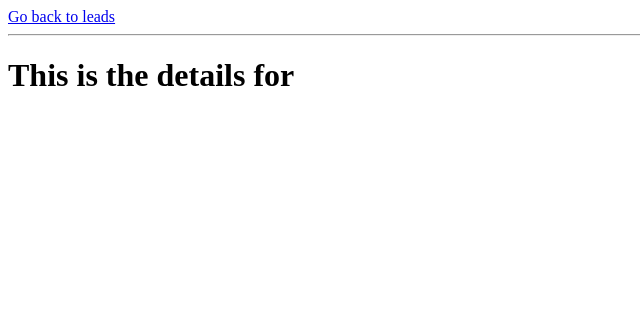
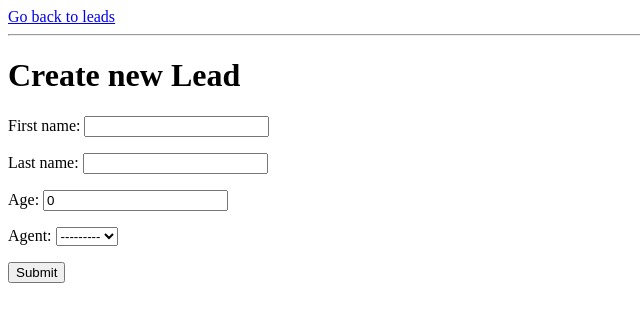
Before and after one commit to Nifdi01/Customer-Relationship-Management-Platform, a Django app: page /leads/create/ in a window 1280 px wide. Shown: the top 322 px of the page, without its empty margins (0-640 px from the left). Run offline with Django 3.2, Linux system fonts and the light colour scheme; data that the repository does not hold is empty.

Commit message:
Create form

```diff
--- /dev/null
+++ b/leads/forms.py
@@ -0,0 +1,18 @@
+from django import forms
+from .models import Lead
+
+class LeadModelForm(forms.ModelForm):
+    class Meta:
+        model=Lead
+        fields=(
+            'first_name',
+            'last_name',
+            'age',
+            'agent',
+        )
+
+
+class LeadForm(forms.Form):
+    first_name = forms.CharField(max_length=20)
+    last_name = forms.CharField(max_length=20)
+    age = forms.IntegerField(min_value=0)
--- a/leads/models.py
+++ b/leads/models.py
@@ -23,4 +23,4 @@ class Agent(models.Model):
     user = models.OneToOneField(User, on_delete=models.CASCADE)
 
     def __str__(self):
-        return self.user.username
+        return self.user.email
--- a/leads/templates/leads/lead_create.html
+++ b/leads/templates/leads/lead_create.html
@@ -21,5 +21,10 @@
 <body>
     <a href="/leads">Go back to leads</a>
     <hr>
-    <h1>This is the details for {{ lead }}</h1>
+    <h1>Create new Lead</h1>
+    <form method="post" action=".">
+        {% csrf_token %}
+        {{ form.as_p }}
+        <button type="submit">Submit</button>
+    </form>
 </html>
--- a/leads/templates/leads/lead_detail.html
+++ b/leads/templates/leads/lead_detail.html
@@ -23,4 +23,5 @@
     <hr>
     <h1>This is the details for {{ lead }}</h1>
     <p>This person's age is {{ lead.age }}</p>
+    <p>The agent responsible for this lead: {{ lead.agent }}</p>
 </html>
--- a/leads/templates/leads/lead_list.html
+++ b/leads/templates/leads/lead_list.html
@@ -19,6 +19,8 @@
 
 </head>
 <body>
+    <a href="/leads/create">Create a new Lead</a>
+    <hr>
     <h1>This is all of our leads</h1>
     {% for lead in leads %}
         <div class="lead">
--- a/leads/views.py
+++ b/leads/views.py
@@ -1,6 +1,7 @@
-from django.shortcuts import render
+from django.shortcuts import render, redirect
 from django.http import HttpResponse
-from .models import Lead
+from .models import Lead, Agent
+from .forms import LeadForm, LeadModelForm
 # Create your views here.
 
 
@@ -22,4 +23,26 @@ def lead_detail(request, pk):
 
 
 def lead_create(request):
-    return render(request, 'leads/lead_create.html')
+
+    form = LeadModelForm()
+
+    if request.method=='POST':
+        form = LeadModelForm(request.POST)
+        if form.is_valid():
+            form.save()
+            return redirect("/leads")
+
+    context = {
+        'form':form
+    }
+    return render(request, 'leads/lead_create.html', context)
+
+
+def lead_update(request, pk):
+    lead = Lead.objects.get(id=pk)
+
+    contex = {
+        "lead":lead
+    }
+
+    return render(request, 'leads/lead_update.html', context)
```
